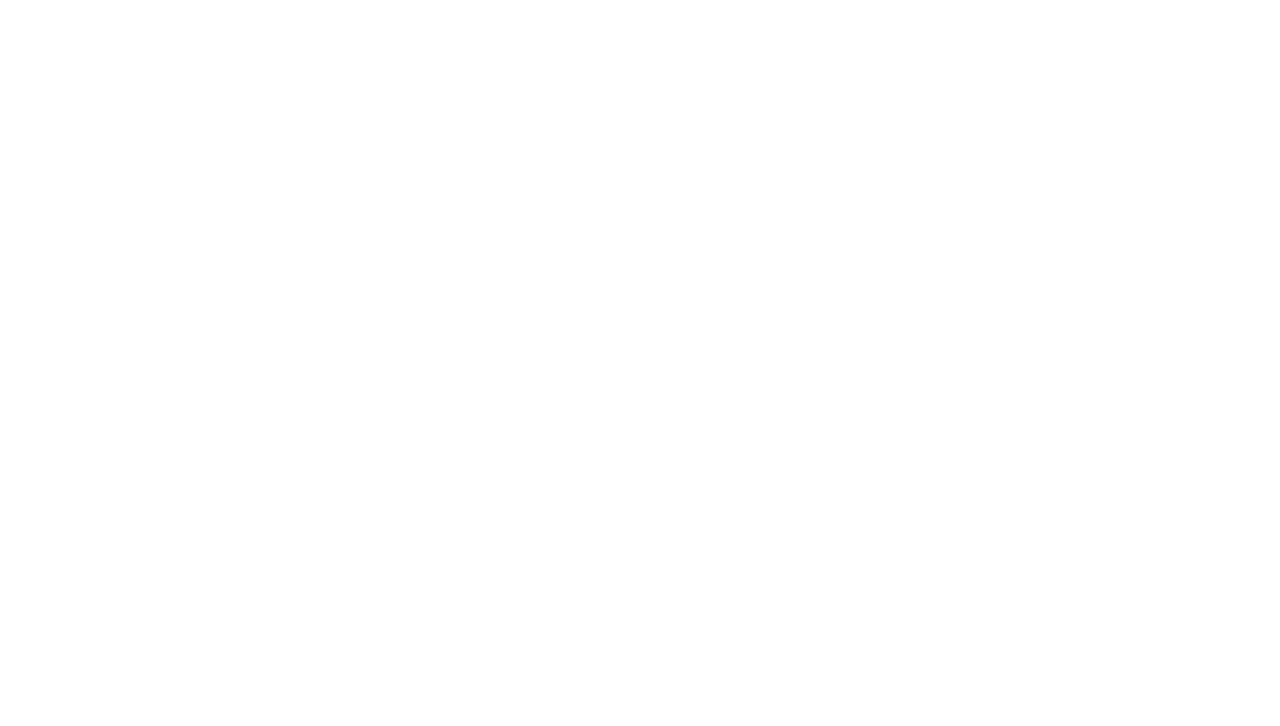
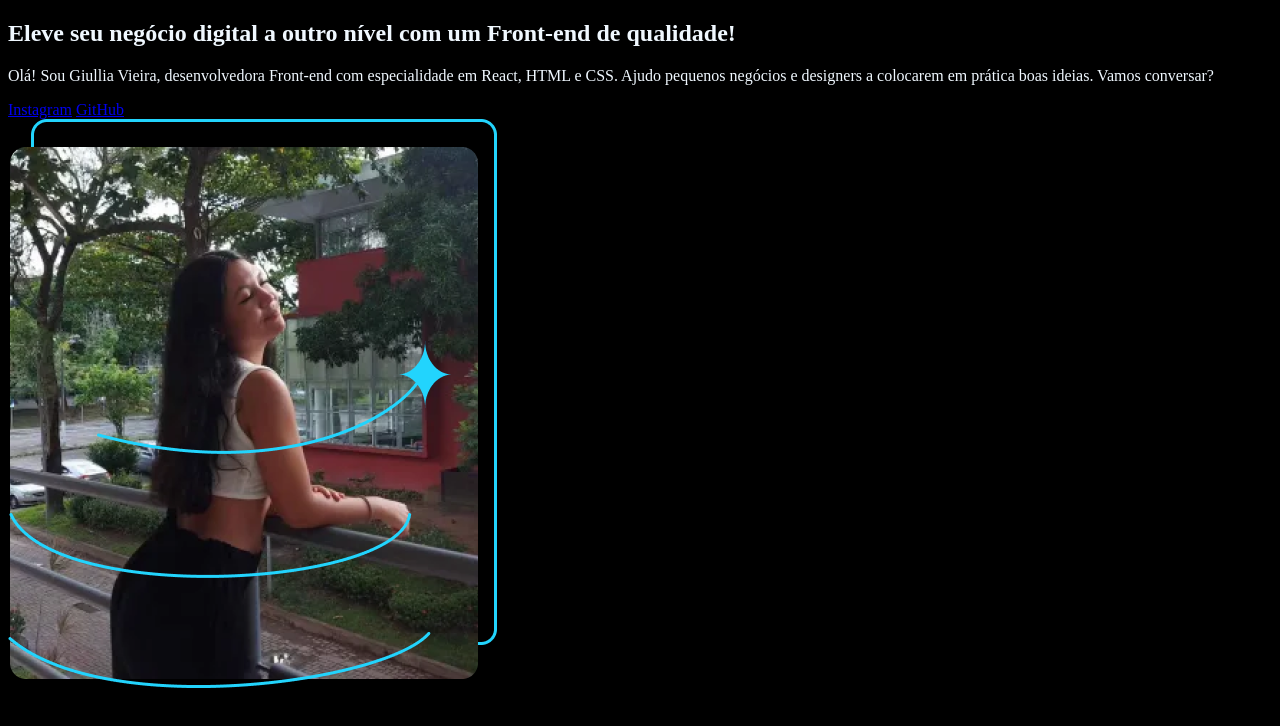
Before and after one commit to VieiraGiullia/portf-lio-HTML-CSS, a plain HTML site: page index.html in a window 1280 px wide. Drawn offline with Linux system fonts and the light colour scheme.

Commit message:
estrutura das tag html

```diff
--- a/index.html
+++ b/index.html
@@ -3,11 +3,23 @@
 <head>
     <meta charset="UTF-8">
     <meta name="viewport" content="width=device-width, initial-scale=1.0">
+    <link rel="stylesheet" href="style.css">
     <title>G. Vieira</title>
 </head>
+
 <body>
     <header></header>
-    <main></main>
+    <main class="apresentacao">
+        <section class="a_conteudo">
+        <h1 class="ac_titulo">Eleve seu negócio digital a outro nível <strong>com um Front-end de qualidade!</strong></h1>
+        <p class="ac_texto">Olá! Sou Giullia Vieira, desenvolvedora Front-end com especialidade em React, HTML e CSS. Ajudo pequenos negócios e designers a colocarem em prática boas ideias. Vamos conversar?</p>
+            <div class="a_links">
+                <a class="al_link" href="https://www.instagram.com/vieiraagiullia?igsh=OXg4ZjluZ283eHFh">Instagram</a>
+                <a class="al_link" href="https://github.com/VieiraGiullia">GitHub</a>
+            </div>
+        </section>
+        <img src="Imagem.png" alt="foto da Giullia em uma varanda, com o fundo de arvores, no C.In">
+    </main>
     <footer></footer>
 </body>
 </html>
--- /dev/null
+++ b/style.css
@@ -0,0 +1,8 @@
+body {
+    background-color: black;
+    color: aliceblue;
+}
+
+strong {
+    color: #                                                                  nnnn bnnb  22D4FD;
+}mkm.o.;
```
